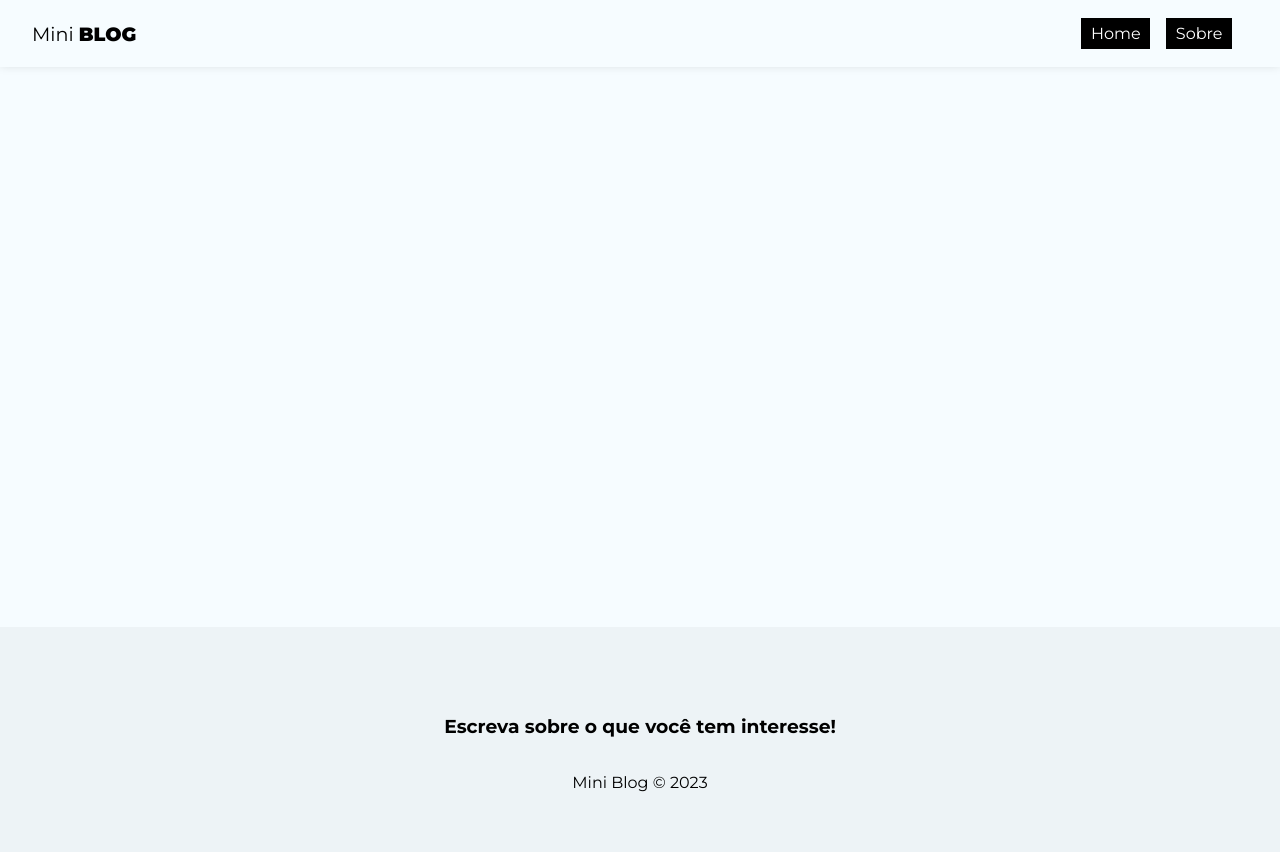
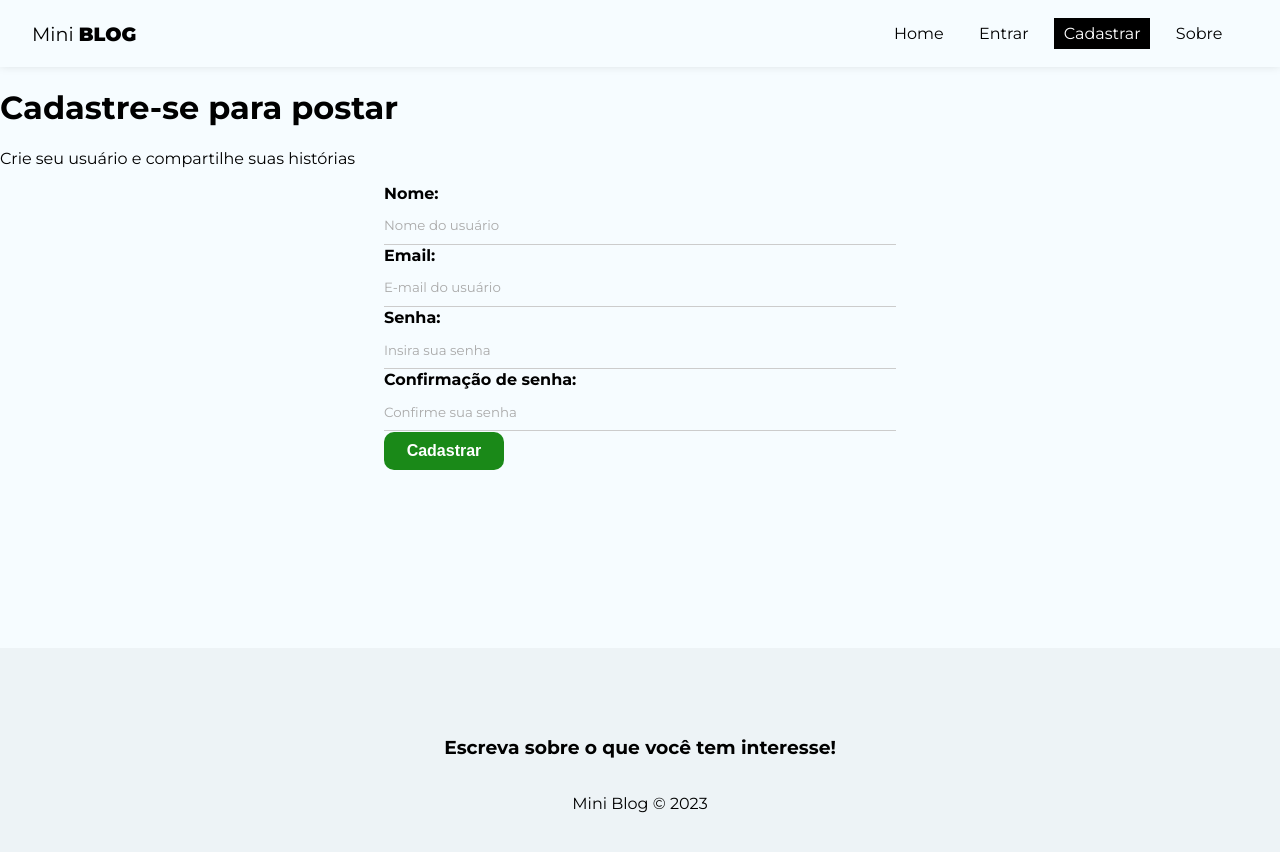
Before and after one commit to raissagd/mini-blog, a React (Create React App) app: page /register in a window 1280 px wide. Shown: the top 852 px of the page. Built offline with nearby package versions, Linux system fonts and the light colour scheme.

Commit message:
Estilos gerais e CSS do formulário

```diff
--- a/src/App.js
+++ b/src/App.js
@@ -4,6 +4,8 @@
 // pages
 import Home from "./pages/Home/Home";
 import About from "./pages/About/About";
+import Login from "./pages/Login/Login";
+import Register from "./pages/Register/Register";
 
 // components
 import Navbar from "./components/Navbar";
@@ -18,6 +20,8 @@
           <Routes>
             <Route path="/" element={<Home />} />
             <Route path="/about" element={<About />} />
+            <Route path="/login" element={<Login />} />
+            <Route path="/register" element={<Register />} />
           </Routes>
         </div>
         <Footer />
--- a/src/components/Navbar.js
+++ b/src/components/Navbar.js
@@ -13,15 +13,31 @@
           <li>
             <NavLink
               to="/"
-              className={(isActive) => (isActive ? styles.active : "")}
+              className={({ isActive }) => (isActive ? styles.active : "")}
             >
               Home
             </NavLink>
           </li>
           <li>
             <NavLink
+              to="/login"
+              className={({ isActive }) => (isActive ? styles.active : "")}
+            >
+              Entrar
+            </NavLink>
+          </li>
+          <li>
+            <NavLink
+              to="/register"
+              className={({ isActive }) => (isActive ? styles.active : "")}
+            >
+              Cadastrar
+            </NavLink>
+          </li>
+          <li>
+            <NavLink
               to="/about"
-              className={(isActive) => (isActive ? styles.active : "")}
+              className={({ isActive }) => (isActive ? styles.active : "")}
             >
               Sobre
             </NavLink>
--- a/src/index.css
+++ b/src/index.css
@@ -8,6 +8,7 @@
 input::placeholder,
 textarea::placeholder {
   font-family: "Montserrat", sans-serif;
+  color: #aaa;
 }
 
 input:focus,
@@ -31,3 +32,81 @@
 nav button:hover {
   color: #bbb;
 }
+
+/* form styles */
+form {
+  max-width: 40%;
+  margin: 0 auto;
+}
+
+label {
+  display: flex;
+  flex-direction: column;
+  margin-bottom: 1px;
+}
+
+label span {
+  margin-bottom: 0.3rem;
+  font-weight: bold;
+  text-align: left;
+}
+
+input,
+textarea {
+  box-sizing: border-box;
+  border: none;
+  border-bottom: 1px solid #ccc;
+  padding: 0.8em 0;
+  background-color: transparent;
+}
+
+.btn {
+  background-color: #1a8918;
+  color: #fff;
+  cursor: pointer;
+  text-align: center;
+  border-radius: 10px;
+  width: 120px;
+  font-weight: bold;
+  border: none;
+  padding: 10px;
+  font-size: 1em;
+}
+
+.btn-btn-dark {
+  background-color: #000;
+  border-radius: 0;
+}
+
+.btn.btn-outline {
+  background-color: transparent;
+  border-radius: 0;
+  color: #000;
+  border: 1px solid #000;
+  padding: 7px 30px;
+}
+
+.btn:hover {
+  background-color: #0f730c;
+  color: #fff;
+}
+
+.btn.btn-outline:hover {
+  background-color: #000;
+}
+
+.btn.btn-danger:hover {
+  background-color: #dc3545;
+}
+
+button[disabled] {
+  background-color: #aaa;
+}
+
+.container .error {
+  color: #721c24;
+  background-color: #f8d7da;
+  border: 1px solid #f5c6cb;
+  padding: 5px;
+  border-radius: 5px;
+}
--- /dev/null
+++ b/src/pages/Login/Login.js
@@ -0,0 +1,7 @@
+import styles from "./Login.module.css";
+
+const Login = () => {
+  return <h2>Login</h2>;
+};
+
+export default Login;
--- /dev/null
+++ b/src/pages/Register/Register.js
@@ -0,0 +1,53 @@
+import styles from "./Register.module.css";
+
+import { useState, useEffect } from "react";
+
+const Register = () => {
+  return (
+    <div>
+      <h1>Cadastre-se para postar</h1>
+      <p>Crie seu usuário e compartilhe suas histórias</p>
+      <form>
+        <label>
+          <span>Nome:</span>
+          <input
+            type="text"
+            name="displayName"
+            required
+            placeHolder="Nome do usuário"
+          />
+        </label>
+        <label>
+          <span>Email:</span>
+          <input
+            type="email"
+            name="email"
+            required
+            placeHolder="E-mail do usuário"
+          />
+        </label>
+        <label>
+          <span>Senha:</span>
+          <input
+            type="password"
+            name="password"
+            required
+            placeHolder="Insira sua senha"
+          />
+        </label>
+        <label>
+          <span>Confirmação de senha:</span>
+          <input
+            type="password"
+            name="confirmPassword"
+            required
+            placeHolder="Confirme sua senha"
+          />
+        </label>
+        <button className="btn">Cadastrar</button>
+      </form>
+    </div>
+  );
+};
+
+export default Register;
--- /dev/null
+++ b/src/pages/Register/Register.module.css
@@ -0,0 +1,7 @@
+.register {
+  text-align: center;
+}
+
+.register p {
+  color: #aaa;
+}
```
Also changed, not shown: src/pages/Login/Login.module.css (added).
